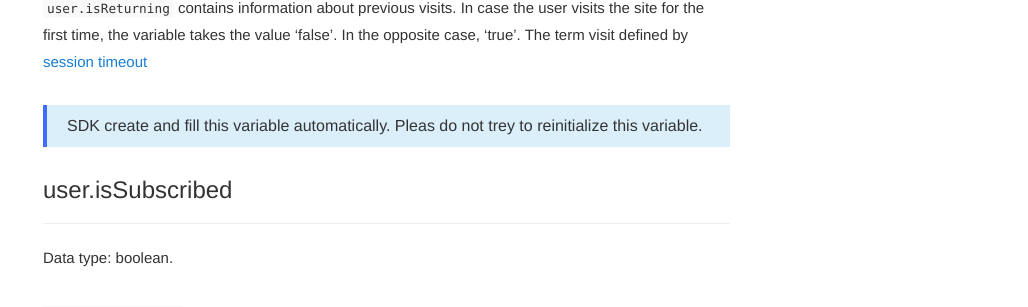
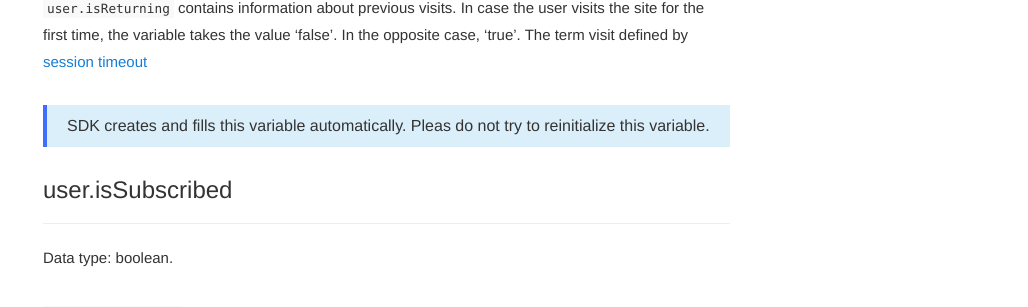
Before and after one commit to segmentstream-com/segmentstream-com.github.io, a Jekyll site: the page built from _docs/digitaldata/user.md, in a window 1280 px wide and 900 px high, scrolled down 2837 px. Shown: the part 143-450 px from the top of the window, without its empty margins (252-1280 px from the left). Built offline with Jekyll 4.4.1, drawn with Linux system fonts in a browser that asks for light colours; nearby versions of some CDN libraries.

Commit message:
update user.isReturning

```diff
--- a/_docs/digitaldata/user.md
+++ b/_docs/digitaldata/user.md
@@ -103,7 +103,7 @@ Data type: boolean.
 
 `user.isReturning` contains information about previous visits. In case the user visits the site for the first time, the variable takes the value 'false'. In the opposite case, 'true'. The term visit defined by [session timeout](/for-analyst/settings#sessionLength)
 
-> SDK create and fill this variable automatically. Pleas do not trey to reinitialize this variable.
+> SDK creates and fills this variable automatically. Pleas do not try to reinitialize this variable.
 
 
 ### <a name="user.isSubscribed"></a>user.isSubscribed
```
